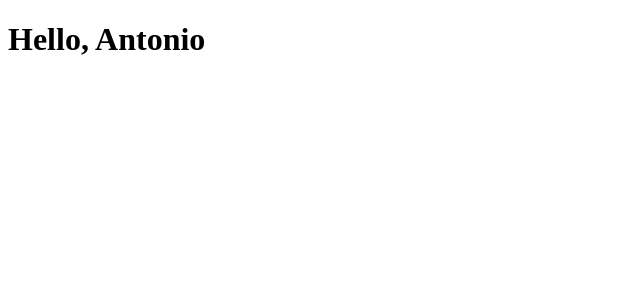
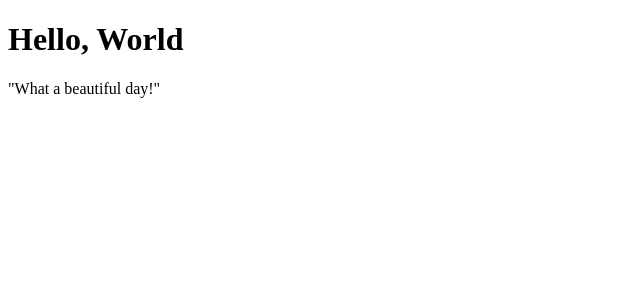
Before and after one commit to Kforkiller/eserciziReact, a React (Create React App) app in the folder my-app/: page / in a window 1280 px wide. Shown: the top 300 px of the page, without its empty margins (0-640 px from the left). Built offline with nearby package versions, Linux system fonts and the light colour scheme.

Commit message:
Esercizio beautiful day

```diff
--- a/my-app/src/App.js
+++ b/my-app/src/App.js
@@ -1,5 +1,12 @@
 import React from "react";
 
-export function helloName(name){
-    return <h1>Hello, {name}</h1>
+export default class HelloDay extends React.Component{
+    render(){
+        return(
+        <div>
+        <h1>Hello, World</h1>
+        <p>"What a beautiful day!"</p>
+        </div>
+        )
+    }
 }
--- a/my-app/src/index.js
+++ b/my-app/src/index.js
@@ -1,6 +1,6 @@
 import ReactDOM from "react-dom/client";
 /* import "./index.css"; */
-import { helloName } from "./App";
+import HelloDay from "./App";
 
 const root = ReactDOM.createRoot(document.getElementById("root"));
-root.render(helloName("Antonio"));
+root.render(<HelloDay/>);
```
